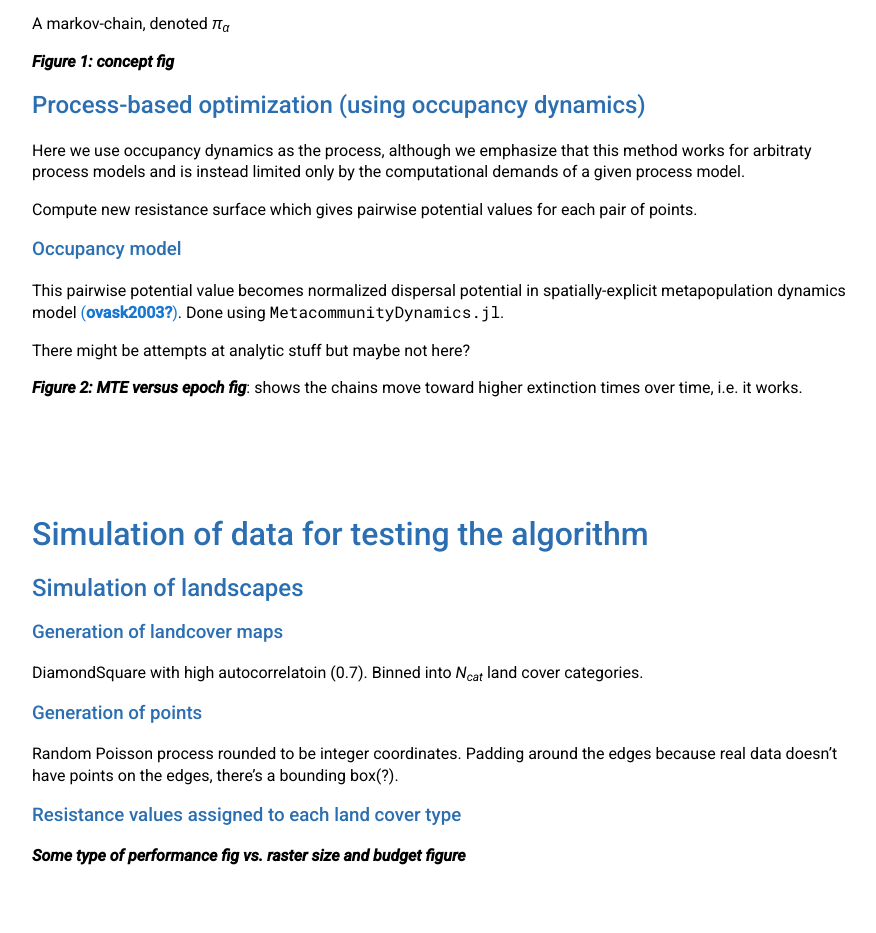
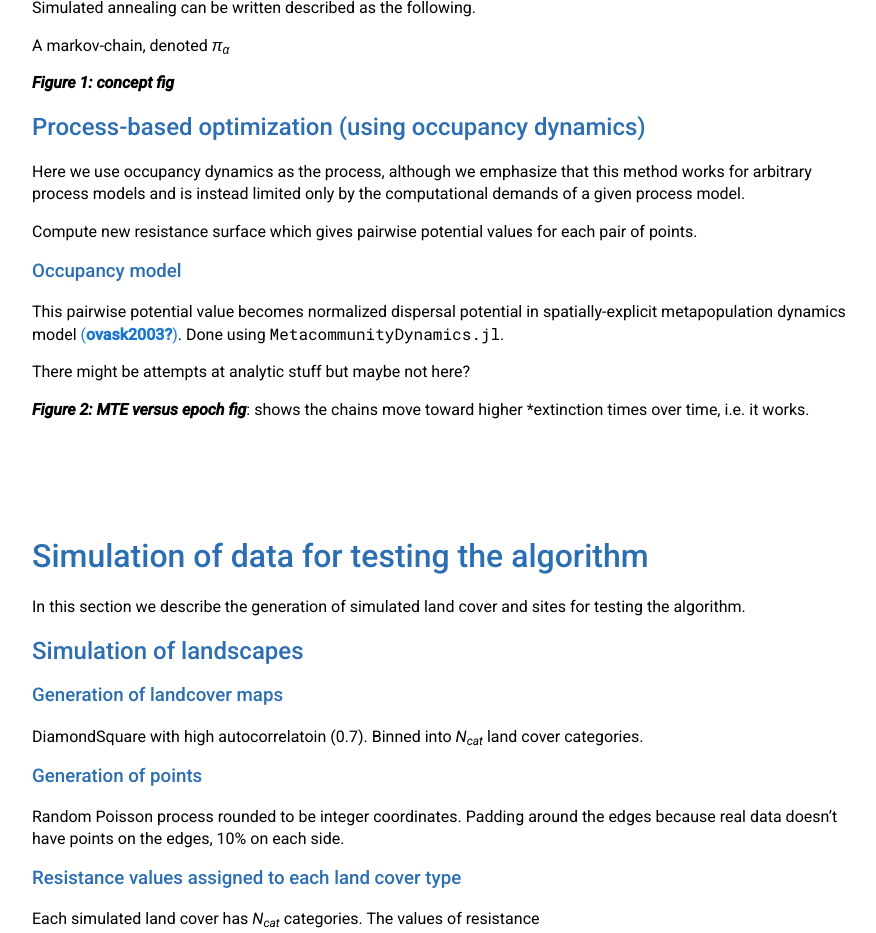
Before and after one commit to gottacatchenall/ms_corridor_optimization, a plain HTML site: page index.html in a window 1280 px wide. Shown: the part 1978-2911 px from the top of the page, without its empty margins (198-1074 px from the left). Drawn offline with nearby package versions, Linux system fonts and the light colour scheme; a script that the page names is missing.

Commit message:
Deploying to gh-pages from @ gottacatchenall/ms_corridor_optimization@b5ffe6f704692c78a79f62921606ea99324d3827 🚀

```diff
--- a/index.html
+++ b/index.html
@@ -208,7 +208,7 @@
             <h2 id="proposing-landscape-modifications">Proposing landscape modifications</h2>
             <p>This is really important. We propose (no pun intended) several algorithms for generating landscape modifications. Some of the details here might have to go in a supplement/appendix.</p>
             <h3 id="graph-based">Graph-based</h3>
-            <p>Consider only modifications that consist of connecting nodes.</p>
+            <p>Consider only modifications that consist of connecting nodes. TODO: only choose topologies from the minimum spanning tree of the nodes.</p>
             <h4 id="the-two-stage-approach">The two stage approach</h4>
             <p>Stage-one: accept a new topology of connected nodes with probability in proportion to chain temperature (see next section).</p>
             <p>Stage-two: modify way that the connection for a given topological structure is chosen. Because we are working in a 2D raster, all distances between points are Manhattan distances, and any link between points is composed of <span class="math inline"><em>x</em></span> horizontal steps and <span class="math inline"><em>y</em></span> vertical steps. There are thus <span class="math inline">2<sup>min (<em>x</em>, <em>y</em>)</sup></span> ways to connect two nodes that far apart.</p>
@@ -223,19 +223,21 @@
             <p>A markov-chain, denoted <span class="math inline"><em>π</em><sub><em>α</em></sub></span></p>
             <p><strong><em>Figure 1: concept fig</em></strong></p>
             <h2 id="process-based-optimization-using-occupancy-dynamics">Process-based optimization (using occupancy dynamics)</h2>
-            <p>Here we use occupancy dynamics as the process, although we emphasize that this method works for arbitraty process models and is instead limited only by the computational demands of a given process model.</p>
+            <p>Here we use occupancy dynamics as the process, although we emphasize that this method works for arbitrary process models and is instead limited only by the computational demands of a given process model.</p>
             <p>Compute new resistance surface which gives pairwise potential values for each pair of points.</p>
             <h3 id="occupancy-model">Occupancy model</h3>
             <p>This pairwise potential value becomes normalized dispersal potential in spatially-explicit metapopulation dynamics model <span class="citation" data-cites="hanski2000">(<strong>ovask2003?</strong>)</span>. Done using <code>MetacommunityDynamics.jl</code>.</p>
             <p>There might be attempts at analytic stuff but maybe not here?</p>
-            <p><strong><em>Figure 2: MTE versus epoch fig</em></strong>: shows the chains move toward higher extinction times over time, i.e. it works.</p>
+            <p><strong><em>Figure 2: MTE versus epoch fig</em></strong>: shows the chains move toward higher *extinction times over time, i.e. it works.</p>
             <h1 id="simulation-of-data-for-testing-the-algorithm">Simulation of data for testing the algorithm</h1>
+            <p>In this section we describe the generation of simulated land cover and sites for testing the algorithm.</p>
             <h2 id="simulation-of-landscapes">Simulation of landscapes</h2>
             <h3 id="generation-of-landcover-maps">Generation of landcover maps</h3>
             <p>DiamondSquare with high autocorrelatoin (0.7). Binned into <span class="math inline"><em>N</em><sub><em>c</em><em>a</em><em>t</em></sub></span> land cover categories.</p>
             <h3 id="generation-of-points">Generation of points</h3>
-            <p>Random Poisson process rounded to be integer coordinates. Padding around the edges because real data doesn’t have points on the edges, there’s a bounding box(?).</p>
+            <p>Random Poisson process rounded to be integer coordinates. Padding around the edges because real data doesn’t have points on the edges, 10% on each side.</p>
             <h3 id="resistance-values-assigned-to-each-land-cover-type">Resistance values assigned to each land cover type</h3>
+            <p>Each simulated land cover has <span class="math inline"><em>N</em><sub><em>c</em><em>a</em><em>t</em></sub></span> categories. The values of resistance</p>
             <p><strong><em>Some type of performance fig vs. raster size and budget figure</em></strong></p>
             <h1 id="actual-data-st.-lawrence-lowlands">Actual data St. Lawrence lowlands</h1>
             <h1 id="discussion">Discussion</h1>
```
Also changed, not shown: 4 other files.
